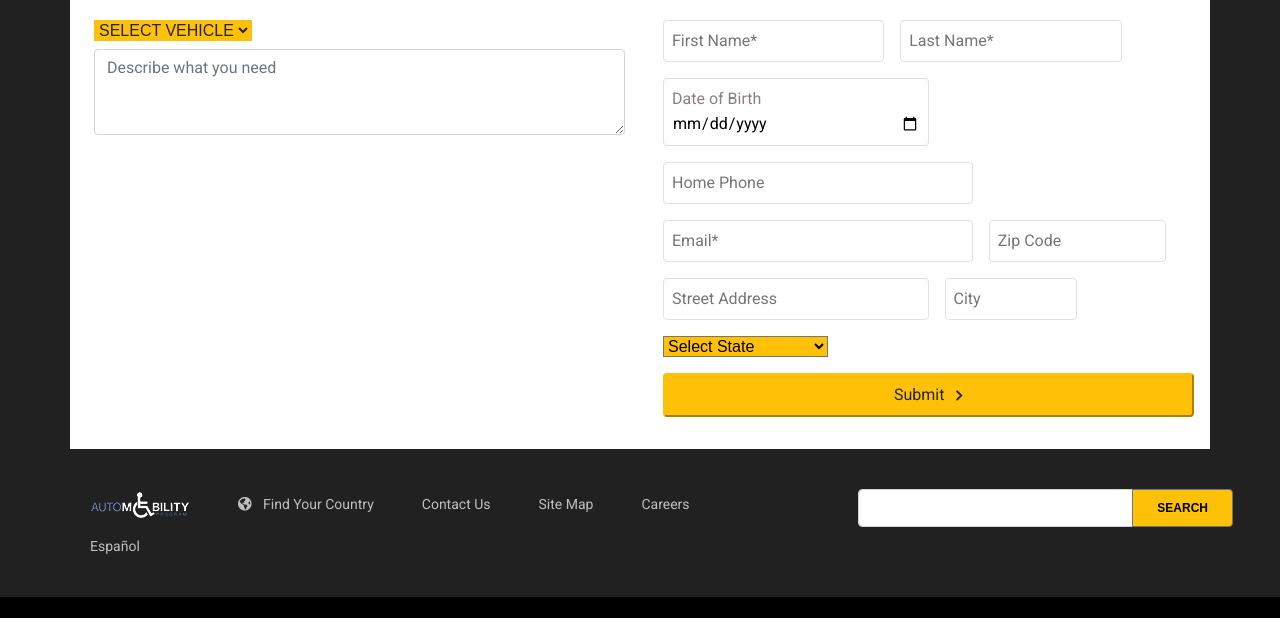
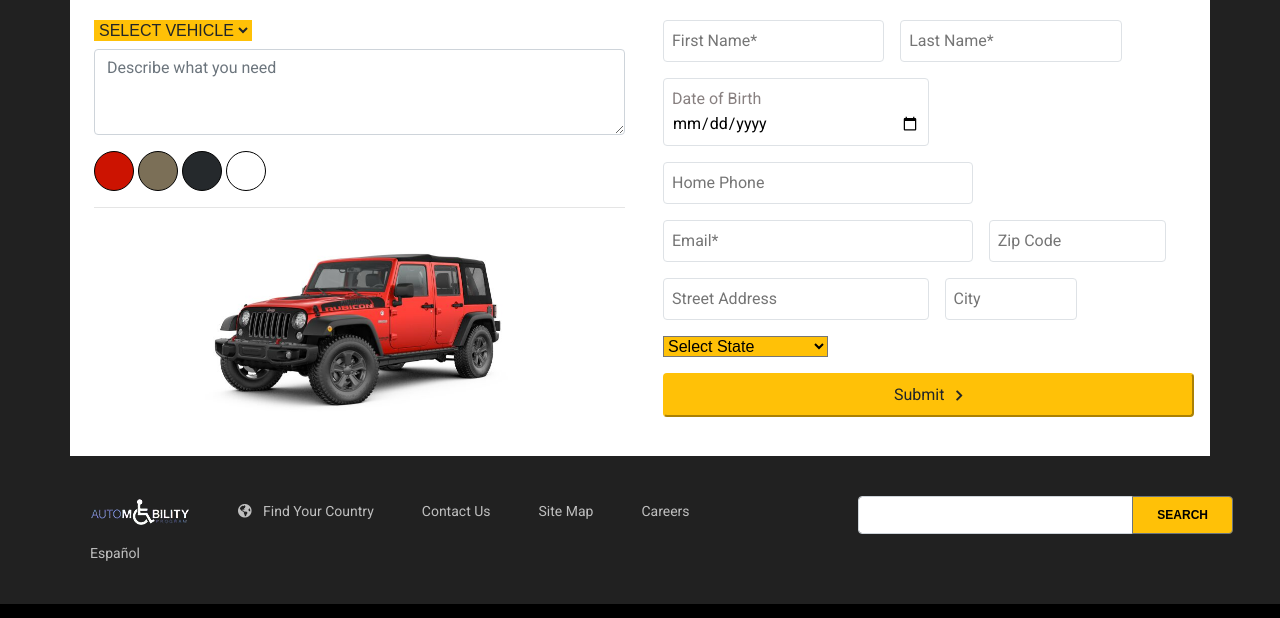
Before and after one commit to EricMChavez/jeep-com-inquiry, a plain HTML site: page index.html in a window 1280 px wide. Shown: the part 152-770 px from the top of the page. Drawn offline with nearby package versions, Linux system fonts and the light colour scheme; a web font is replaced by a local one.

Commit message:
added color picker

```diff
--- a/index.css
+++ b/index.css
@@ -303,3 +303,26 @@ input[type="date"]:before {
 	color: rgb(136, 128, 128);
 	margin-right: 0.5em;
 }
+.red {
+	background-color: #cc1301;
+	border-radius: 100px;
+}
+.green {
+	background-color: #7b6f57;
+	border-radius: 100px;
+}
+.blue {
+	background-color: #25292c;
+	border-radius: 100px;
+}
+.white {
+	background-color: #ffffff;
+	border-radius: 100px;
+}
+.jeep {
+	cursor: pointer;
+	width: 40px;
+	height: 40px;
+	display: inline-block;
+	border: solid 1px black;
+}
--- a/index.html
+++ b/index.html
@@ -52,6 +52,25 @@
                         <textarea class="form-control" placeholder="Describe what you need" id="exampleFormControlTextarea1" rows="3"></textarea>
                     </div>
                 </div>
+                    <div class="jeep red" name="images" data-img="jeep-red.jpeg">&nbsp;</div>
+                    <div class="jeep green" name="images" data-img="jeep-green.jpeg">&nbsp;</div>
+                    <div class="jeep blue" name="images" data-img="jeep-blue.jpeg">&nbsp;</div>
+                    <div class="jeep white" name="images" data-img="jeep-white.jpeg">&nbsp;</div>
+
+                    <hr>
+
+                    <img src="jeep-red.jpeg" class="col-12" id="target" />
+
+                    <script>
+                    var imageLinks = document.getElementsByName('images');
+
+                    for (var i = 0; imageLinks.length; i++) {
+                        var item = imageLinks[i];
+                        item.onclick = function() {
+                            document.getElementById('target').src = this.dataset.img;
+                        };
+                    }
+                    </script>
             </div>
             <form class="col-6">
                 <div class="container">
```
